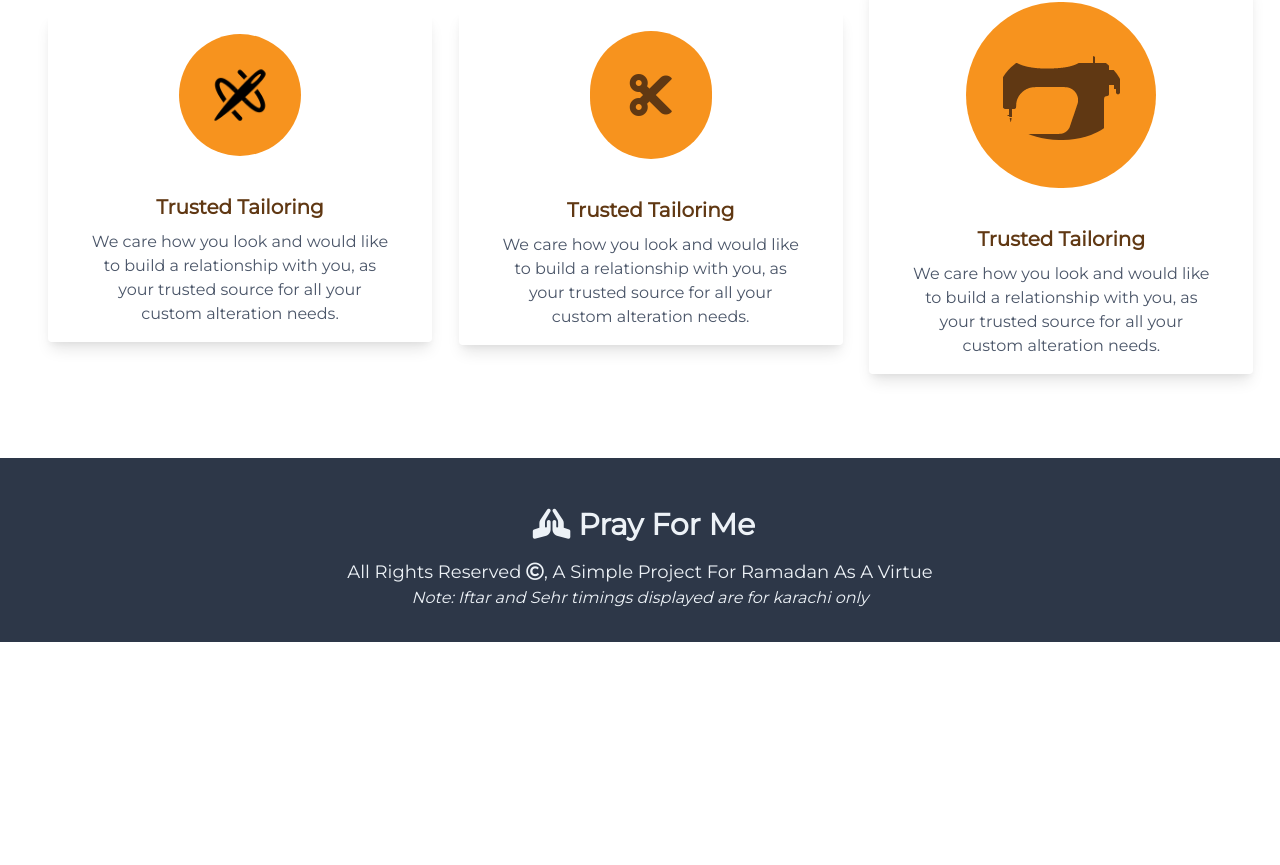
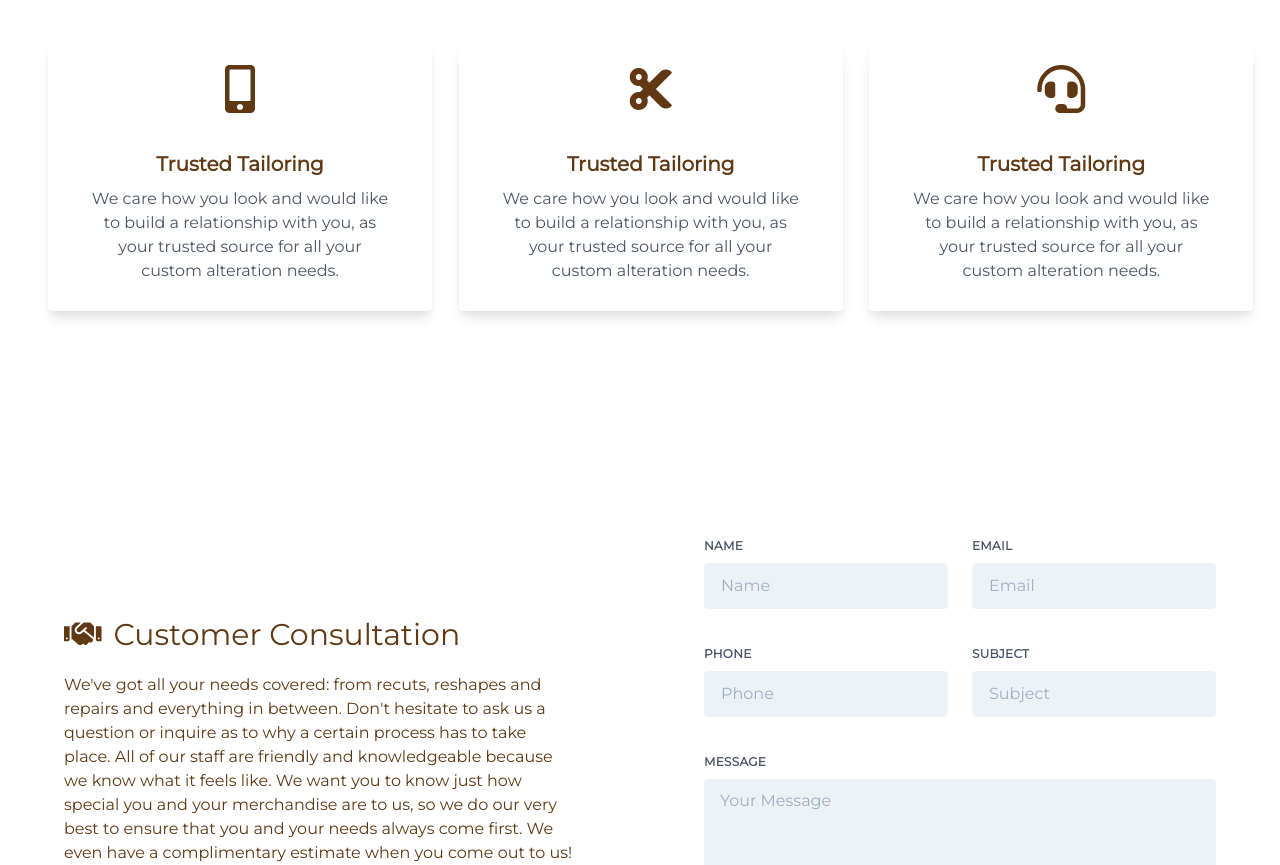
Before and after one commit to OmairSohail/Ramazan-mubarak, a Vue app: page /#/ in a window 1280 px wide. Shown: the part 1015-1880 px from the top of the page. Before the commit the page ends 1657 px from the top, so only its background shows below. Built offline with nearby package versions, Linux system fonts and the light colour scheme; what vue-digital-clock would draw is missing.

Commit message:
Added Benefits and Consultation

```diff
--- a/src/views/Home.vue
+++ b/src/views/Home.vue
@@ -11,38 +11,87 @@
          </div>
       </section>
 
-      <section class="benefits py-5 pl-12 grid grid-cols-3 justify-center items-center">
+      <section class="benefits py-5 pl-12 grid grid-cols-1 sm:grid-cols-1 md:grid-cols-2 lg:grid-cols-3 xl:grid-cols-3 justify-center items-center">
          <div class="card max-w-sm rounded overflow-hidden shadow-lg">
             <div class="icon flex flex-row items-center justify-center py-5">
-                <img src="../assets/icon1.png" alt="" width="122" height="128" class="rounded-full bg-custom1">
+               <i class="fas fa-mobile-alt fa-3x text-custom2"></i>
             </div>
             <div class="px-6 py-4 text-custom2">
               <div class="font-bold text-xl mb-2 text-center">Trusted Tailoring</div>
-              <p class="text-gray-700 text- text-center px-4">
+              <p class="text-gray-700 text- text-center px-4 pb-3">
                 We care how you look and would like to build a relationship with you, as your trusted source for all your custom alteration needs.              </p>
             </div>
          </div>
           <div class="card max-w-sm rounded overflow-hidden shadow-lg">
             <div class="icon flex flex-row items-center justify-center py-5">
-                <i class="fas fa-cut fa-3x rounded-full text-custom2 bg-custom1 p-10"></i>
+                <i class="fas fa-cut fa-3x text-custom2"></i>
             </div>
-            <div class="px-6 py-4 text-custom2">
-              <div class="font-bold text-xl mb-2 text-center">Trusted Tailoring</div>
-              <p class="text-gray-700 text- text-center px-4">
+            <div class="px-6 py-4">
+              <div class="font-bold text-xl mb-2 text-center text-custom2">Trusted Tailoring</div>
+              <p class="text-gray-700 text- text-center px-4 pb-3">
                 We care how you look and would like to build a relationship with you, as your trusted source for all your custom alteration needs.              </p>
             </div>
 
          </div>
           <div class="card max-w-sm rounded overflow-hidden shadow-lg">
              <div class="icon flex flex-row items-center justify-center py-5">
-                <img src="../assets/Sewing-Machine.png" alt="" class="rounded-full bg-custom1 px-8 py-12">
+               <i class="fas fa-headset fa-3x text-custom2"></i>
             </div>
             <div class="px-6 py-4 text-custom2">
               <div class="font-bold text-xl mb-2 text-center">Trusted Tailoring</div>
-              <p class="text-gray-700 text- text-center px-4">
+              <p class="text-gray-700 text- text-center px-4 pb-3">
                 We care how you look and would like to build a relationship with you, as your trusted source for all your custom alteration needs.              </p>
             </div>
 
+         </div>
+      </section>
+
+      <section class="consultation grid grid-cols-1 sm:grid-cols-1 md:grid-cols-2 lg:grid-cols-2 xl:grid-cols-2 items-center justify-center">
+         <div class="content text-left px-16 text-custom2">
+           <h2 class="text-3xl mb-4"><i class="fas fa-handshake mr-3"></i>Customer Consultation</h2>
+           <p class="text-base">We've got all your needs covered: from recuts, reshapes and repairs and everything in between. Don't hesitate to ask us a question or inquire as to why a certain process has to take place. All of our staff are friendly and knowledgeable because we know what it feels like. We want you to know just how special you and your merchandise are to us, so we do our very best to ensure that you and your needs always come first. We even have a complimentary estimate when you come out to us!</p>
+         </div>
+         <div class="form px-16">
+           <form class="w-full max-w-lg">
+            <div class="flex flex-wrap -mx-3 mb-6">
+              <div class="w-full md:w-1/2 px-3 mb-6 md:mb-0">
+                <label class="block uppercase tracking-wide text-gray-700 text-xs font-bold mb-2" for="grid-first-name">
+                  Name
+                </label>
+                <input class="appearance-none block w-full bg-gray-200 text-gray-700 border border-gray-200 rounded py-3 px-4 mb-3 leading-tight focus:outline-none focus:bg-white focus:border-gray-500" id="grid-first-name" type="text" placeholder="Name">
+              </div>
+              <div class="w-full md:w-1/2 px-3">
+                <label class="block uppercase tracking-wide text-gray-700 text-xs font-bold mb-2" for="grid-last-name">
+                  Email
+                </label>
+                <input class="appearance-none block w-full bg-gray-200 text-gray-700 border border-gray-200 rounded py-3 px-4 leading-tight focus:outline-none focus:bg-white focus:border-gray-500" id="grid-last-name" type="email" placeholder="Email">
+              </div>
+            </div>
+             <div class="flex flex-wrap -mx-3 mb-6">
+              <div class="w-full md:w-1/2 px-3 mb-6 md:mb-0">
+                <label class="block uppercase tracking-wide text-gray-700 text-xs font-bold mb-2" for="grid-first-name">
+                  Phone
+                </label>
+                <input class="appearance-none block w-full bg-gray-200 text-gray-700 border border-gray-200 rounded py-3 px-4 mb-3 leading-tight focus:outline-none focus:bg-white focus:border-gray-500" id="grid-first-name" type="number" placeholder="Phone">
+
+              </div>
+              <div class="w-full md:w-1/2 px-3">
+                <label class="block uppercase tracking-wide text-gray-700 text-xs font-bold mb-2" for="grid-last-name">
+                  Subject
+                </label>
+                <input class="appearance-none block w-full bg-gray-200 text-gray-700 border border-gray-200 rounded py-3 px-4 leading-tight focus:outline-none focus:bg-white focus:border-gray-500" id="grid-last-name" type="text" placeholder="Subject">
+              </div>
+            </div>
+             <div class="flex flex-wrap -mx-3 mb-6">
+              <div class="w-full md:w-full px-3 mb-6 md:mb-0">
+                <label class="block uppercase tracking-wide text-gray-700 text-xs font-bold mb-2" for="grid-first-name">
+                 Message
+                </label>
+                <textarea name="" id="" class="appearance-none block w-full bg-gray-200 text-gray-700 rounded py-3 px-4 mb-3 leading-tight focus:outline-none focus:bg-white" rows="5" placeholder="Your Message"></textarea>
+
+              </div>
+            </div>
+          </form>
          </div>
       </section>
 
@@ -100,4 +149,7 @@ section.benefits{
   min-height:70vh;
 }
 
+section.consultation{
+  min-height:70vh;
+}
 </style>
```
